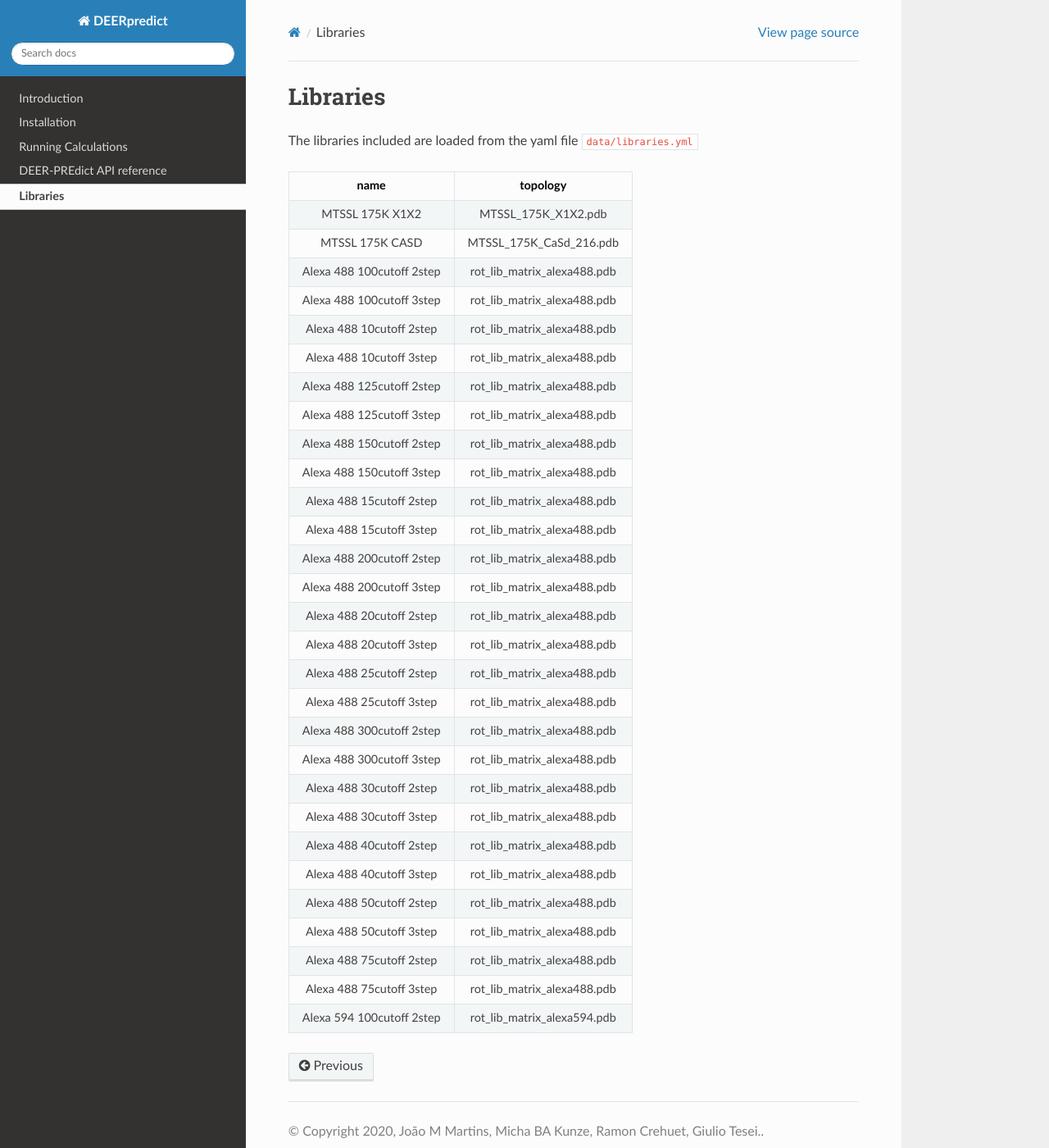
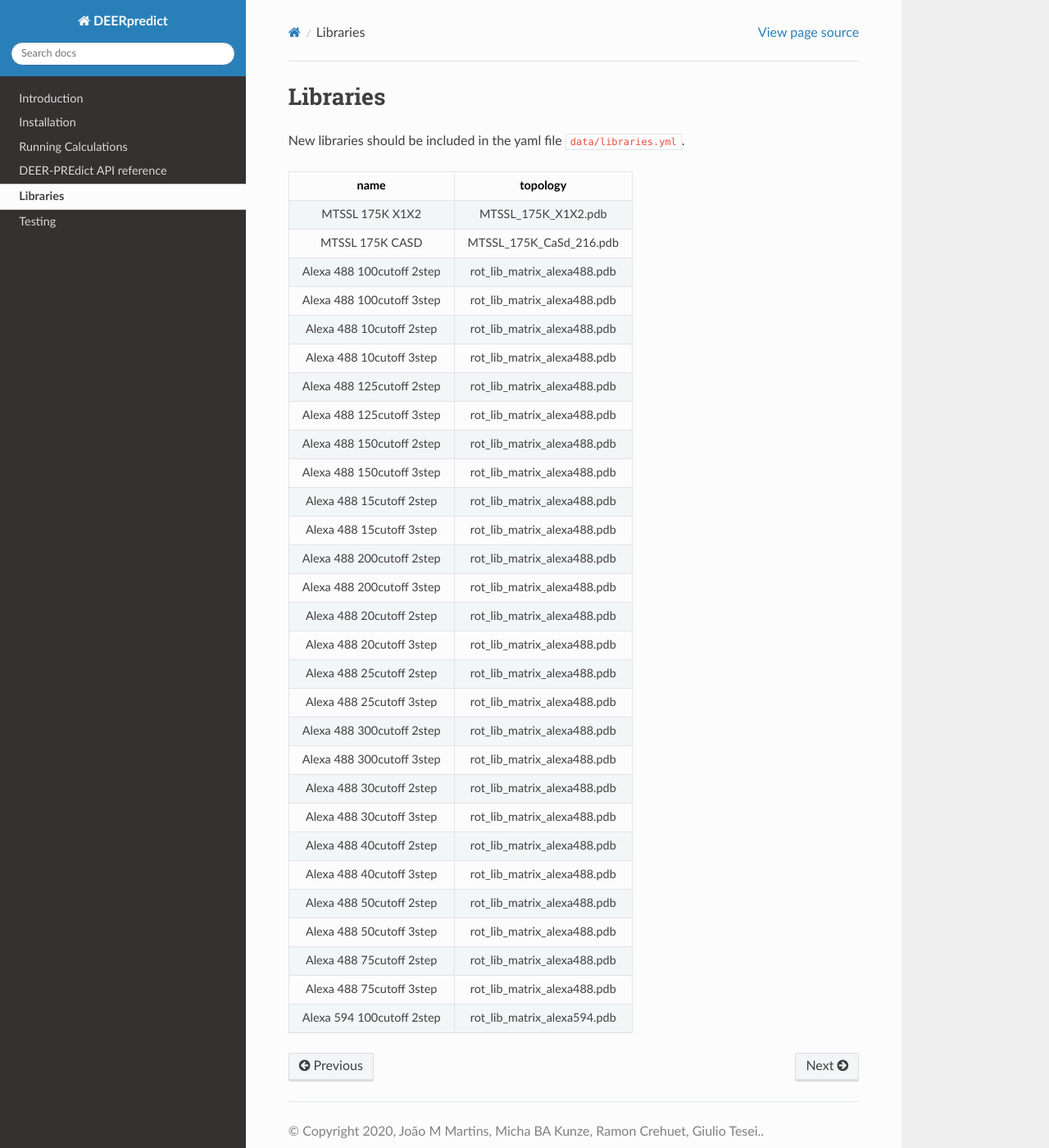
Before and after one commit to KULL-Centre/DEERpredict, a Sphinx documentation site: the page built from docs/_docs/libraries.md, in a window 1280 px wide and 1400 px high. Shown: the whole window at 82% size. Built offline with Sphinx 7.4.7 and the Read the Docs theme 2.0.0, drawn with Linux system fonts in a browser that asks for light colours.

```diff
--- a/docs/_docs/libraries.md
+++ b/docs/_docs/libraries.md
@@ -1,6 +1,6 @@
 # Libraries
 
-The libraries included are loaded from the yaml file `data/libraries.yml`
+New libraries should be included in the yaml file `data/libraries.yml`.
 
 
 |           name            | topology                    |
--- a/docs/index.rst
+++ b/docs/index.rst
@@ -14,3 +14,4 @@ Welcome to DEER-PREdict!
    _docs/running
    _docs/api
    _docs/libraries
+   _docs/tests
```
Also changed, not shown: README.md (+2 -2 lines), docs/_docs/docs.md (+0 -1 lines), docs/_docs/tests.md (added, +14 -0 lines), 2 other files.
